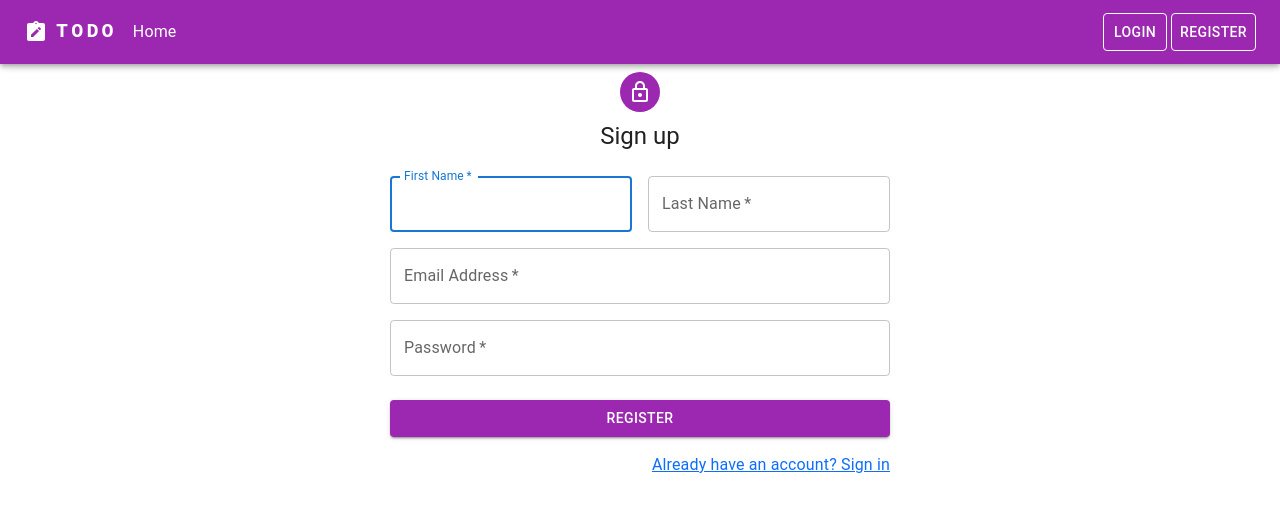
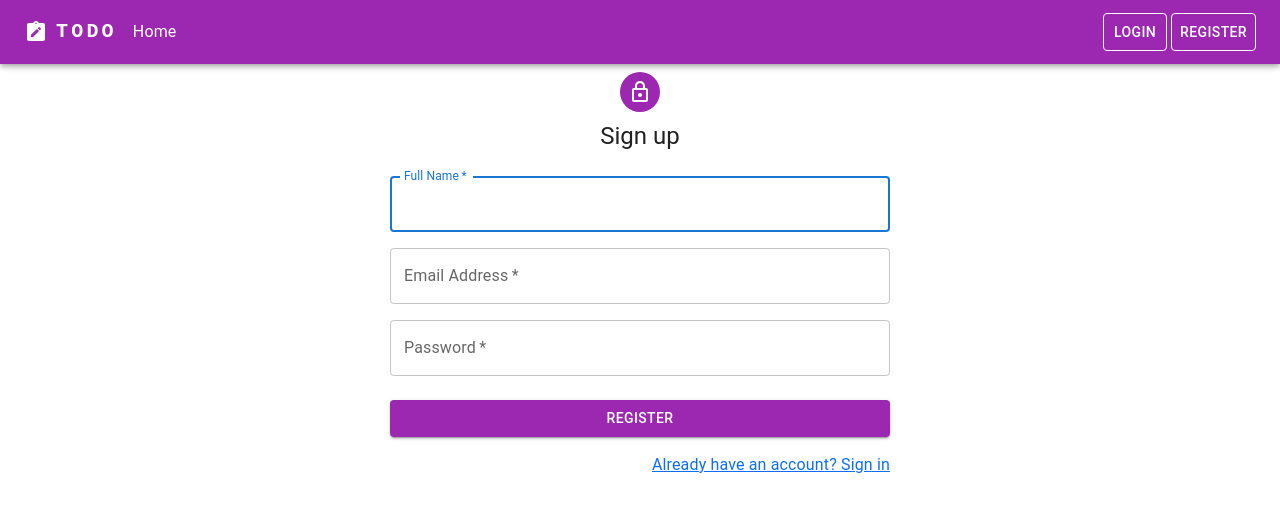
Before and after one commit to aqibnawazdev/react-firebase-todo, a React (Vite) app: page /register in a window 1280 px wide. Shown: the top 512 px of the page. Built offline with nearby package versions, Linux system fonts and the light colour scheme.

Commit message:
implement firebase user registration

```diff
--- a/src/components/Register.jsx
+++ b/src/components/Register.jsx
@@ -1,10 +1,9 @@
 import * as React from "react";
+import { useState } from "react";
 import Avatar from "@mui/material/Avatar";
 import Button from "@mui/material/Button";
 import CssBaseline from "@mui/material/CssBaseline";
 import TextField from "@mui/material/TextField";
-
-// import Link from "@mui/material/Link";
 import Grid from "@mui/material/Grid";
 import Box from "@mui/material/Box";
 import LockOutlinedIcon from "@mui/icons-material/LockOutlined";
@@ -12,17 +11,37 @@ import Typography from "@mui/material/Typography";
 import Container from "@mui/material/Container";
 import { createTheme, ThemeProvider } from "@mui/material/styles";
 import { Link } from "react-router-dom";
+import { getAuth, createUserWithEmailAndPassword } from "firebase/auth";
+import { useNavigate } from "react-router-dom";
 
 const defaultTheme = createTheme();
 
 export default function SignUp() {
-  const handleSubmit = (event) => {
+  const navigate = useNavigate();
+  const [errMessage, setErrorMessag] = useState(null);
+  const handleSubmit = async (event) => {
     event.preventDefault();
     const data = new FormData(event.currentTarget);
-    console.log({
-      email: data.get("email"),
-      password: data.get("password"),
-    });
+    const email = data.get("email");
+    const password = data.get("password");
+    const auth = getAuth();
+    try {
+      await createUserWithEmailAndPassword(auth, email, password).then(
+        (userCredential) => {
+          // Signed up
+          const user = userCredential.user;
+          // ...
+          if (user) {
+            console.log(user);
+            navigate("/login");
+          }
+        }
+      );
+    } catch (error) {
+      const errorCode = error.code;
+      const errorMessage = error.message;
+      console.log(errorMessage);
+    }
   };
 
   return (
@@ -50,25 +69,17 @@ export default function SignUp() {
             sx={{ mt: 3 }}
           >
             <Grid container spacing={2}>
-              <Grid item xs={12} sm={6}>
+              <Grid item xs={12}>
                 <TextField
-                  name="firstName"
+                  name="fullname"
                   required
                   fullWidth
-                  id="firstName"
-                  label="First Name"
+                  id="fullName"
+                  label="Full Name"
                   autoFocus
                 />
               </Grid>
-              <Grid item xs={12} sm={6}>
-                <TextField
-                  required
-                  fullWidth
-                  id="lastName"
-                  label="Last Name"
-                  name="lastName"
-                />
-              </Grid>
+
               <Grid item xs={12}>
                 <TextField
                   required
--- a/src/services/firebase.config.js
+++ b/src/services/firebase.config.js
@@ -1,6 +1,7 @@
 // Import the functions you need from the SDKs you need
 import { initializeApp } from "firebase/app";
 import { getFirestore } from "firebase/firestore";
+import { getAuth } from "firebase/auth";
 // TODO: Add SDKs for Firebase products that you want to use
 // https://firebase.google.com/docs/web/setup#available-libraries
 
@@ -17,3 +18,4 @@ const firebaseConfig = {
 // Initialize Firebase
 const app = initializeApp(firebaseConfig);
 export const db = getFirestore(app);
+export const auth = getAuth(app);
```
